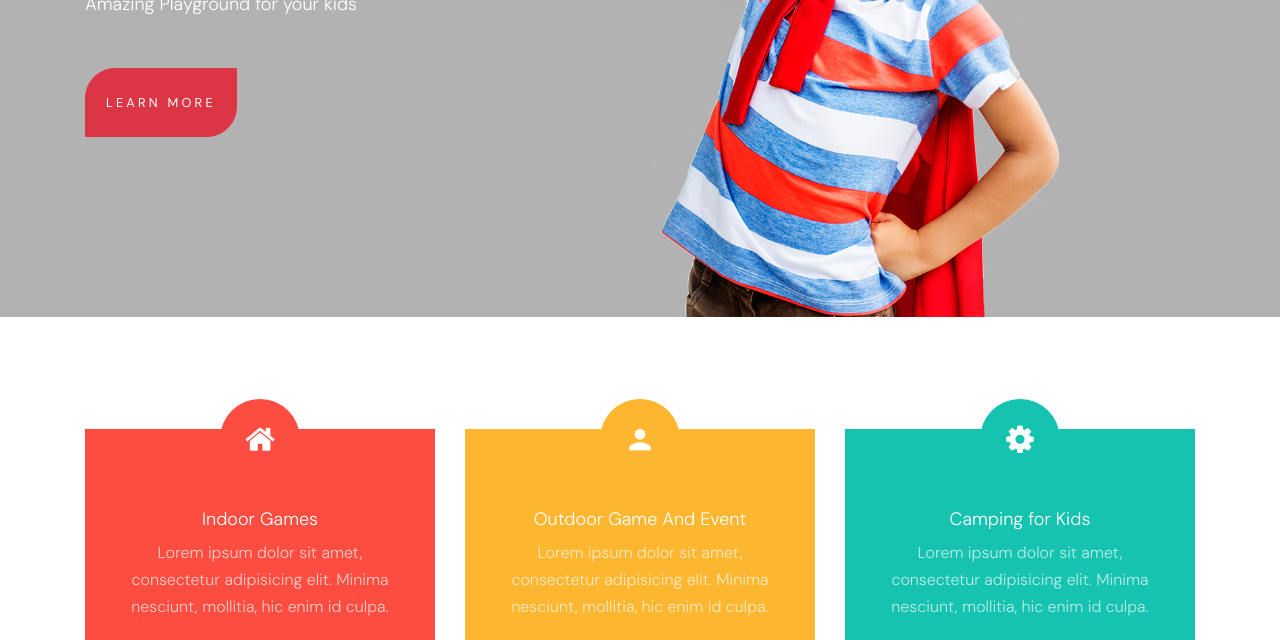
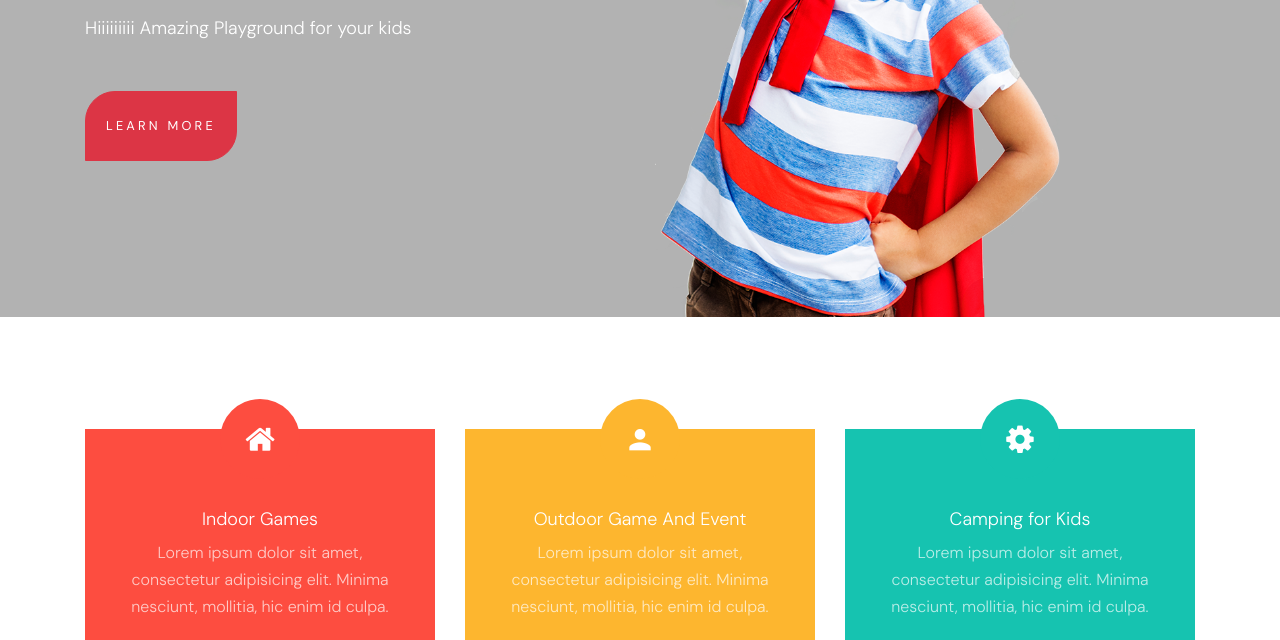
Before and after one commit to techiekidsacademy/techiekidsacademy.github.io, a plain HTML site: page index.html in a window 1280 px wide. Shown: the part 460-1100 px from the top of the page. Drawn offline with Linux system fonts and the light colour scheme; files whose address does not match are found by name.

Commit message:
MyFirstCommit

```diff
--- a/index.html
+++ b/index.html
@@ -74,6 +74,8 @@
 <span class="text-cursive h5 text-red">Welcome To Our Website</span>
 <h1 class="mb-3 font-weight-bold text-teal">Bring Fun Life To Your Kids</h1>
 <p>Amazing Playground for your kids</p>
+<p>Hiiiiiiiii Amazing Playground for your kids </p>
+
 <p class="mt-5"><a href="#" class="btn btn-primary py-4 btn-custom-1">Learn More</a></p>
 </div>
 <div class="col-md-6 ml-auto align-self-end">
```
